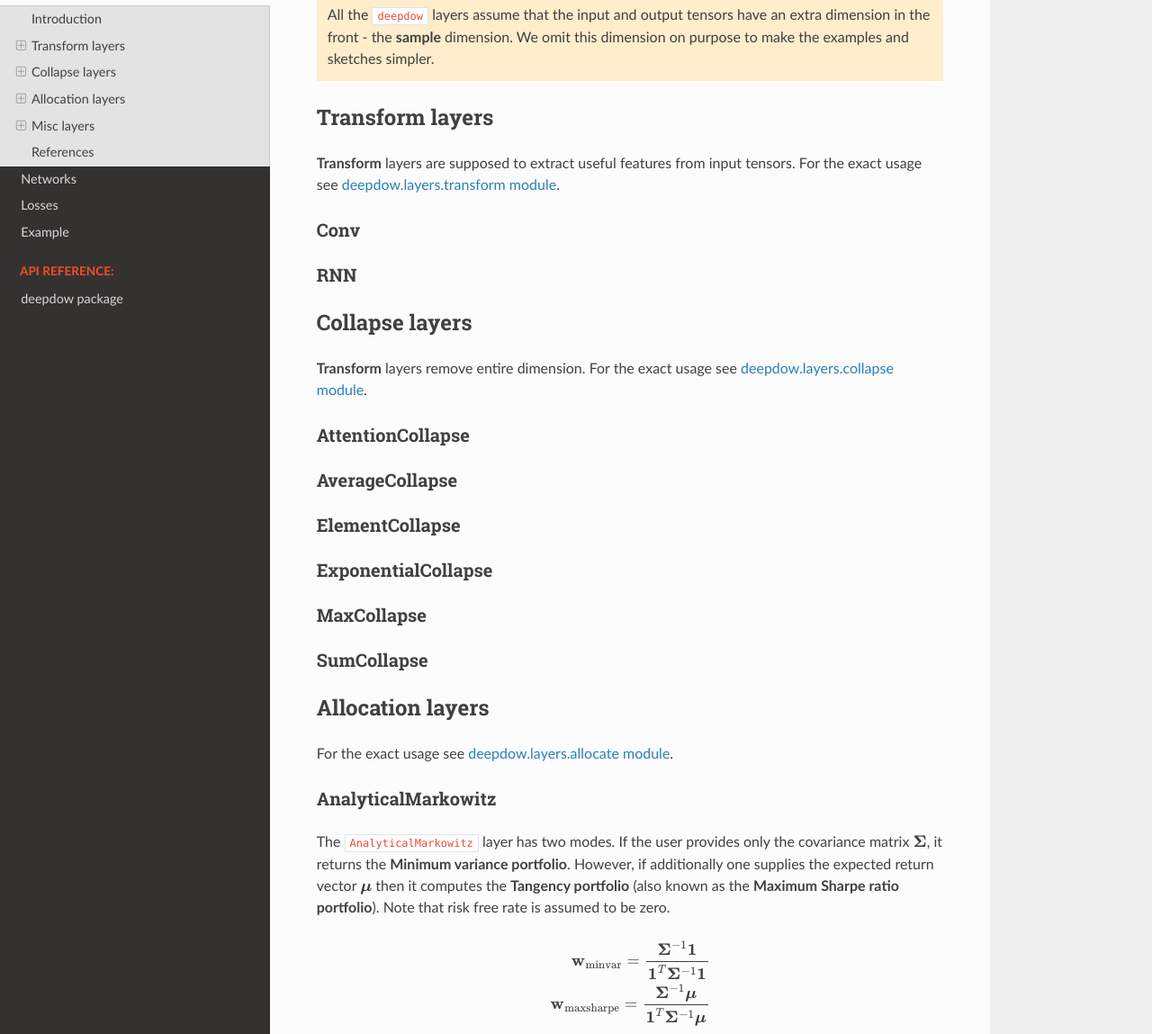
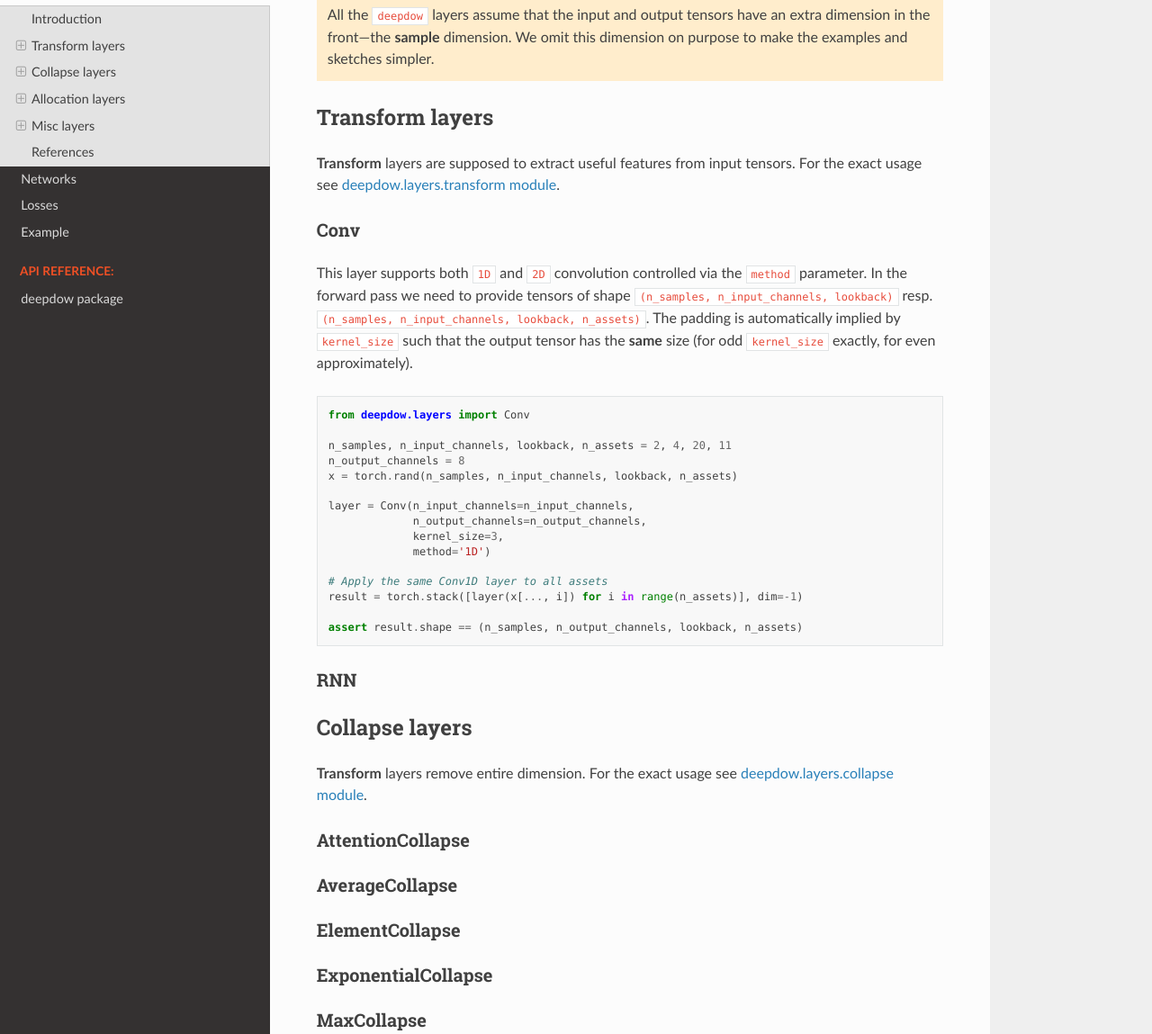
Before and after one commit to jankrepl/deepdow, a Sphinx documentation site: the page built from docs/source/layers.rst, in a window 1280 px wide and 1400 px high, scrolled down 1199 px. Shown: the part 251-1400 px from the top of the window at 90% size. Built offline with Sphinx 7.4.7 and the Read the Docs theme 2.0.0, drawn with Linux system fonts in a browser that asks for light colours; pages that are not in the unit, such as notebooks, are missing from menus.

Commit message:
Document Conv layer

```diff
--- a/docs/source/layers.rst
+++ b/docs/source/layers.rst
@@ -42,7 +42,7 @@ with official PyTorch layers.
 .. warning::
 
     All the :code:`deepdow` layers assume that the input and output tensors have an extra dimension
-    in the front - the **sample** dimension. We omit this dimension on purpose to make the examples
+    in the front—the **sample** dimension. We omit this dimension on purpose to make the examples
     and sketches simpler.
 
 Transform layers
@@ -52,7 +52,29 @@ Transform layers
 
 Conv
 ****
+This layer supports both :code:`1D` and :code:`2D` convolution controlled via the :code:`method` parameter.
+In the forward pass we need to provide tensors of shape :code:`(n_samples, n_input_channels, lookback)` resp.
+:code:`(n_samples, n_input_channels, lookback, n_assets)`. The padding is automatically implied by :code:`kernel_size`
+such that the output tensor has the **same** size (for odd :code:`kernel_size` exactly, for even approximately).
 
+
+.. testcode::
+
+    from deepdow.layers import Conv
+
+    n_samples, n_input_channels, lookback, n_assets = 2, 4, 20, 11
+    n_output_channels = 8
+    x = torch.rand(n_samples, n_input_channels, lookback, n_assets)
+
+    layer = Conv(n_input_channels=n_input_channels,
+                 n_output_channels=n_output_channels,
+                 kernel_size=3,
+                 method='1D')
+
+    # Apply the same Conv1D layer to all assets
+    result = torch.stack([layer(x[..., i]) for i in range(n_assets)], dim=-1)
+
+    assert result.shape == (n_samples, n_output_channels, lookback, n_assets)
 
 RNN
 ***
```
Also changed, not shown: 1 other file.
